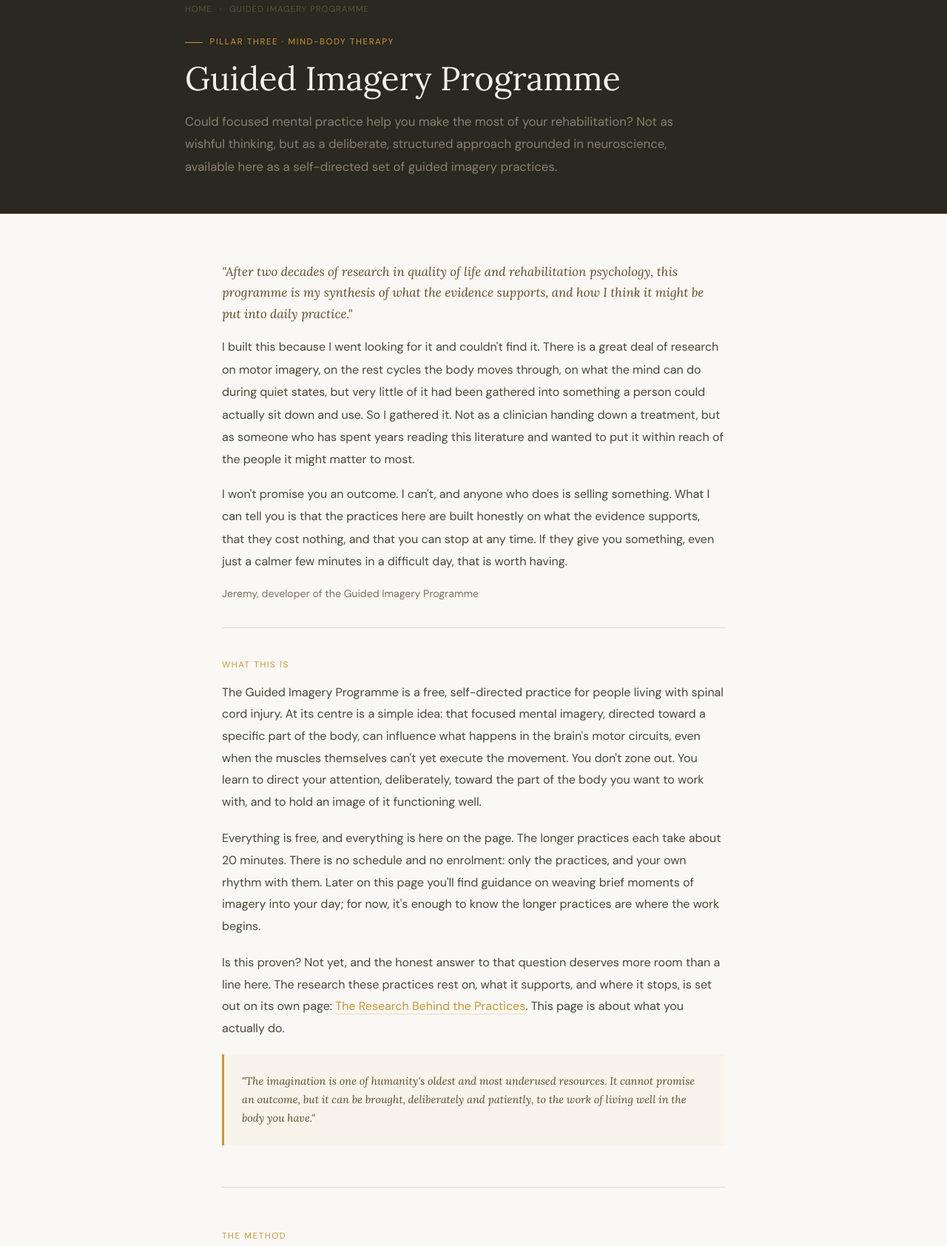
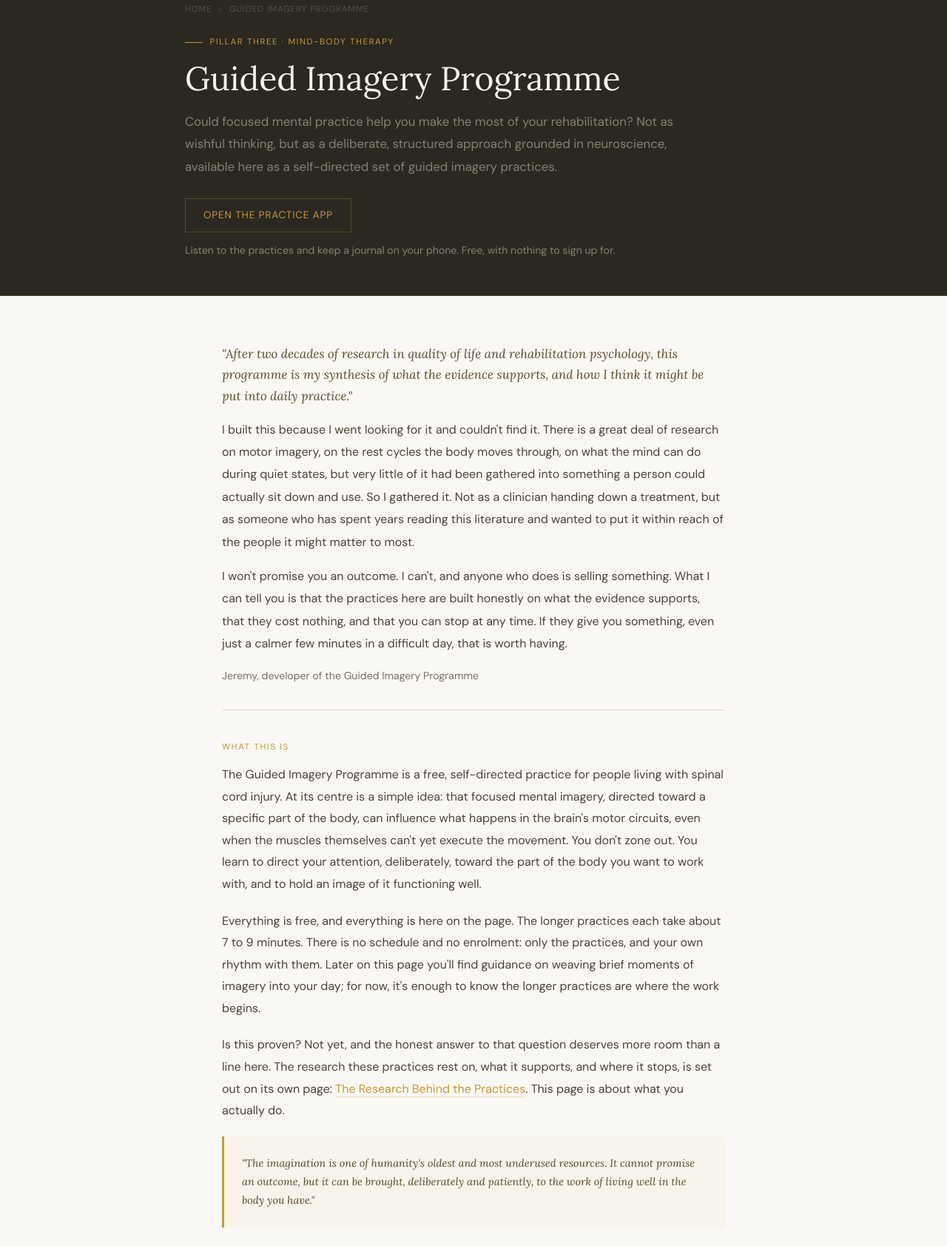
Before and after one commit to jeremyolsonnz-alt/SCI-website, a plain HTML site: page public/guided-imagery.html in a window 1280 px wide. Shown: the part 121-1805 px from the top of the page at 74% size. Drawn offline with Linux system fonts and the light colour scheme.

Commit message:
Add files via upload

```diff
--- a/public/guided-imagery.html
+++ b/public/guided-imagery.html
@@ -91,6 +91,10 @@
     <div class="article-eyebrow">Pillar Three · Mind-Body Therapy</div>
     <h1 class="article-h1">Guided Imagery Programme</h1>
     <p class="article-standfirst">Could focused mental practice help you make the most of your rehabilitation? Not as wishful thinking, but as a deliberate, structured approach grounded in neuroscience, available here as a self-directed set of guided imagery practices.</p>
+    <div style="margin-top:1.75rem;display:flex;flex-wrap:wrap;align-items:center;gap:0.75rem 1.25rem;">
+      <a href="/practice" class="return-link">Open the practice app</a>
+      <span style="font-size:0.88rem;color:#8A8070;">Listen to the practices and keep a journal on your phone. Free, with nothing to sign up for.</span>
+    </div>
   </div>
 </div>
 
@@ -108,7 +112,7 @@
   <div class="section-label">What this is</div>
   <p style="font-size:1rem;color:#4A4438;line-height:1.85;margin-bottom:1.25rem;">The Guided Imagery Programme is a free, self-directed practice for people living with spinal cord injury. At its centre is a simple idea: that focused mental imagery, directed toward a specific part of the body, can influence what happens in the brain's motor circuits, even when the muscles themselves can't yet execute the movement. You don't zone out. You learn to direct your attention, deliberately, toward the part of the body you want to work with, and to hold an image of it functioning well.</p>
 
-  <p style="font-size:1rem;color:#4A4438;line-height:1.85;margin-bottom:1.25rem;">Everything is free, and everything is here on the page. The longer practices each take about 20 minutes. There is no schedule and no enrolment: only the practices, and your own rhythm with them. Later on this page you'll find guidance on weaving brief moments of imagery into your day; for now, it's enough to know the longer practices are where the work begins.</p>
+  <p style="font-size:1rem;color:#4A4438;line-height:1.85;margin-bottom:1.25rem;">Everything is free, and everything is here on the page. The longer practices each take about 7 to 9 minutes. There is no schedule and no enrolment: only the practices, and your own rhythm with them. Later on this page you'll find guidance on weaving brief moments of imagery into your day; for now, it's enough to know the longer practices are where the work begins.</p>
 
   <p style="font-size:1rem;color:#4A4438;line-height:1.85;margin-bottom:1.25rem;">Is this proven? Not yet, and the honest answer to that question deserves more room than a line here. The research these practices rest on, what it supports, and where it stops, is set out on its own page: <a href="guided-imagery-research.html" style="color:var(--gold);text-decoration:none;border-bottom:1px solid rgba(200,150,60,0.3);">The Research Behind the Practices</a>. This page is about what you actually do.</p>
 
@@ -216,7 +220,7 @@
   <div style="margin-top:3rem;padding-top:2.5rem;border-top:1px solid var(--border);">
     <div class="section-label">Individual Practices</div>
     <h3 class="section-title" style="font-size:1.25rem;margin-bottom:1rem;">Five guided practices to explore</h3>
-    <p style="font-size:0.95rem;color:#4A4438;line-height:1.85;margin-bottom:1rem;">Each practice applies the same four-part structure to a different target. All five are free to use, and each takes about 20 minutes.</p>
+    <p style="font-size:0.95rem;color:#4A4438;line-height:1.85;margin-bottom:1rem;">Each practice applies the same four-part structure to a different target. All five are free to use, and each takes about 7 to 9 minutes.</p>
     <p style="font-size:0.95rem;color:#4A4438;line-height:1.85;margin-bottom:1.5rem;">Each can be used independently. The order is yours to choose, but if you'd like a starting point, the hand and grasp practice is a useful first encounter with the four-part structure; it's the most concrete of the five and the fastest to develop a vivid sense of.</p>
 
     <div style="display:grid;grid-template-columns:1fr;gap:0.75rem;">
```
